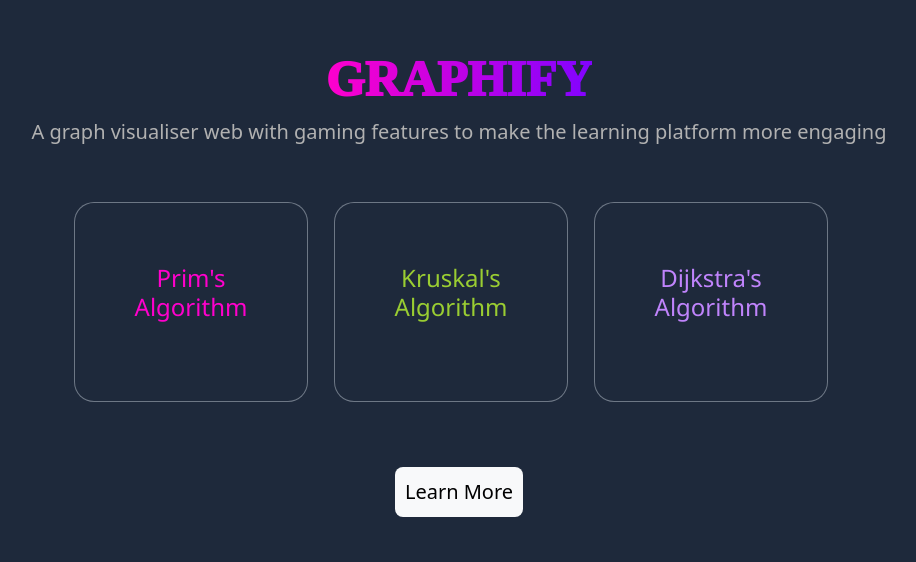
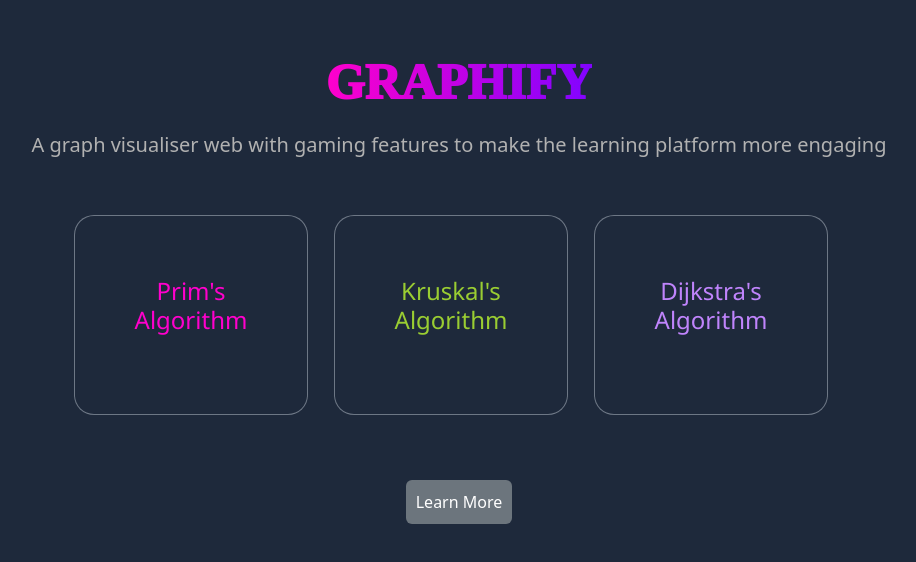
Before and after one commit to anupa-rb/graphify, a React (Create React App) app: page / in a window 1280 px wide. Shown: the part 112-674 px from the top of the page, without its empty margins (181-1097 px from the left). Built offline with nearby package versions, Linux system fonts and the light colour scheme.

Commit message:
minor updated

```diff
--- a/src/Pages/LandingPage.js
+++ b/src/Pages/LandingPage.js
@@ -17,7 +17,7 @@ const LandingPage = () => {
         <Card.Link href="/prims">
           <Card className="card">
             <Card.Body>
-              <Card.Title style={{ color: "#ff00cc" }}>
+              <Card.Title style={{ color: " #ff00cc" }}>
                 Prim's
                 <br />
                 Algorithm
@@ -48,7 +48,7 @@ const LandingPage = () => {
           </Card>
         </Card.Link>
       </div>
-      <Button variant="light" size="lg" href="/learnmore" className="btn">
+      <Button variant="secondary" href="/learnmore" className="btn">
         Learn More
       </Button>
     </div>
--- a/src/styles/landingPage.css
+++ b/src/styles/landingPage.css
@@ -18,6 +18,7 @@
   color: aliceblue;
   font-family: "Montserrat", serif;
   font-weight: 1000;
+  padding: 10px
 }
 
 .containerStyle h1 {
```
